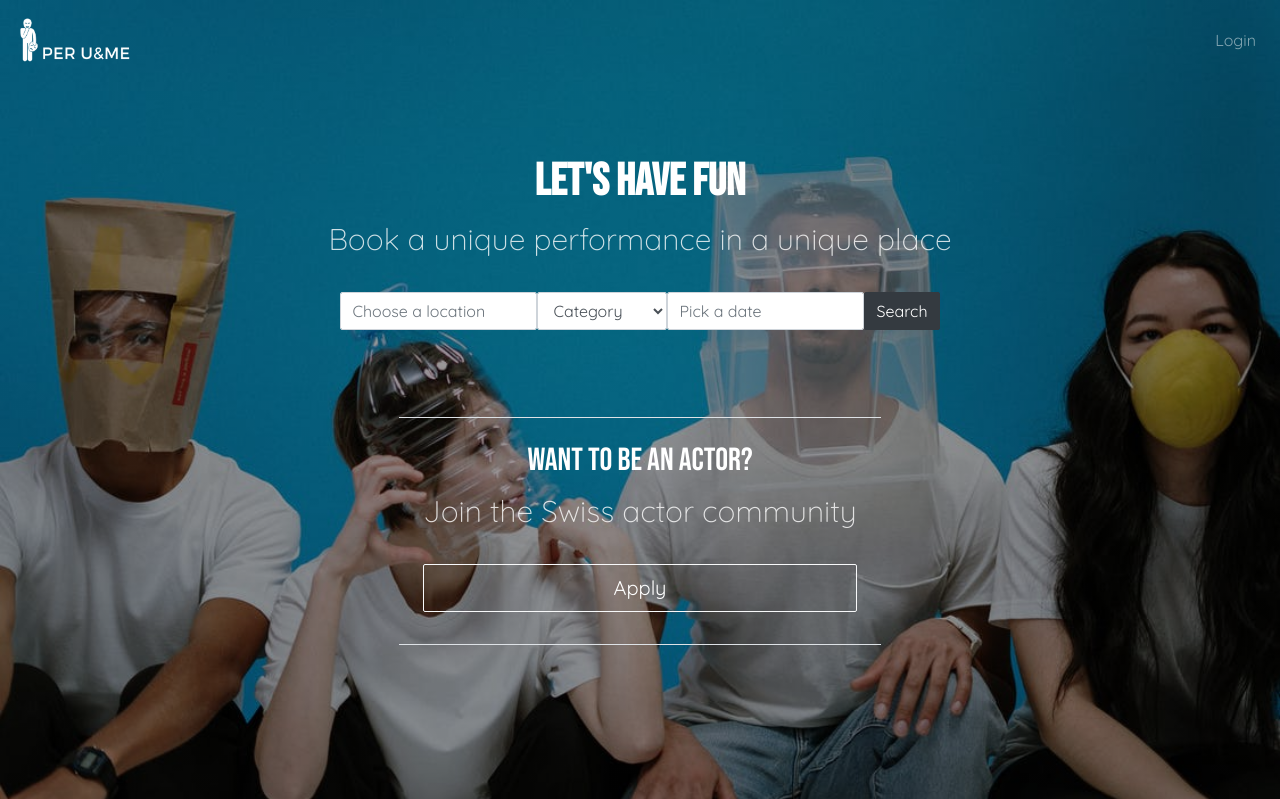
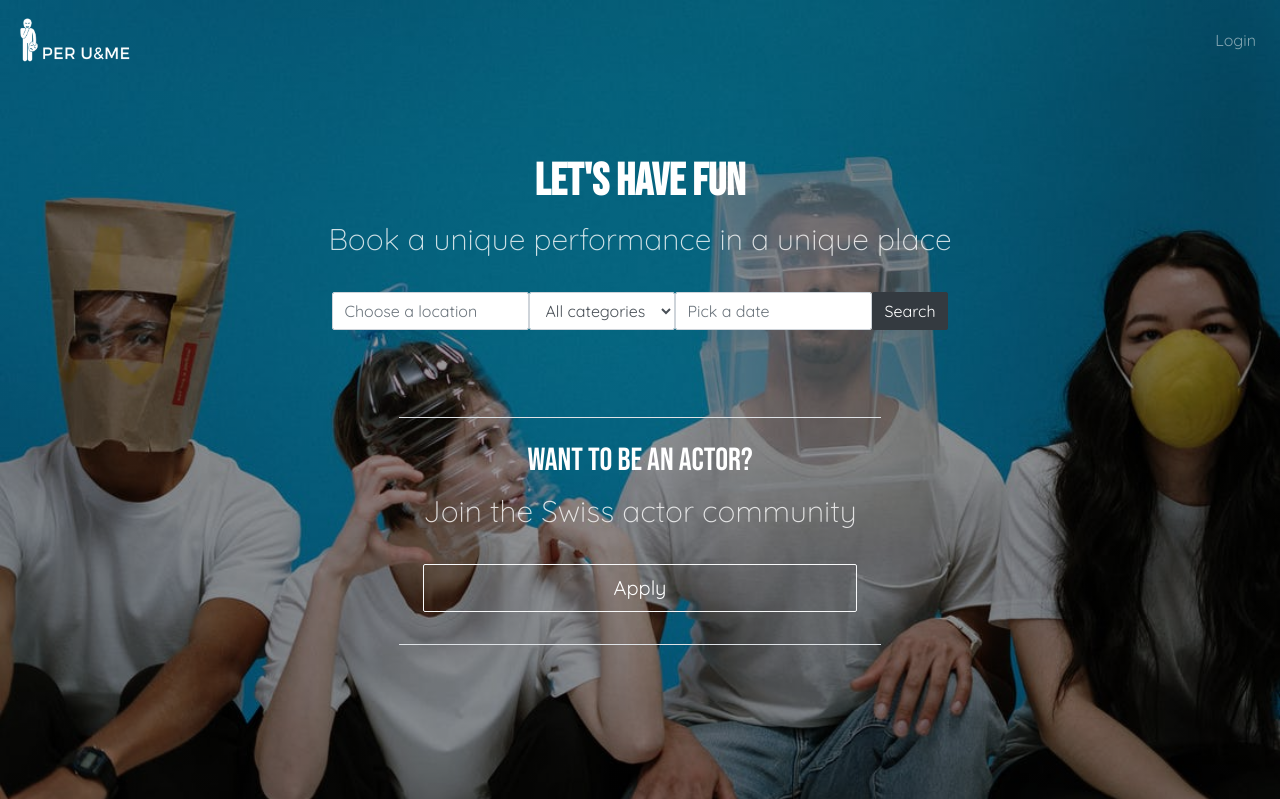
Before and after one commit to Ichenn92/peruname, a Rails app: page / in a window 1280 px wide. Shown: the top 799 px of the page. Run offline with Rails 7, Linux system fonts and the light colour scheme; data comes from the database, SQL or seed files in the repository; style sheets or scripts are compiled from the project's sources; parts of the project's set-up code (start-up, migrations or seed data) failed here and were passed over; some libraries are stand-ins or nearby versions.

Commit message:
fix prompt on search bar homepage

```diff
--- a/app/views/shared/_search-form.html.erb
+++ b/app/views/shared/_search-form.html.erb
@@ -8,7 +8,7 @@
     <%= collection_select :performance, :character_category,
                           CharacterCategory.all,
                           :id, :name,
-                          { prompt: "Category", include_blank: "All" },
+                          { prompt: "All categories" },
                           { class: "form-control" } %>
     <%= text_field_tag :date,
                        params[:date],
```
